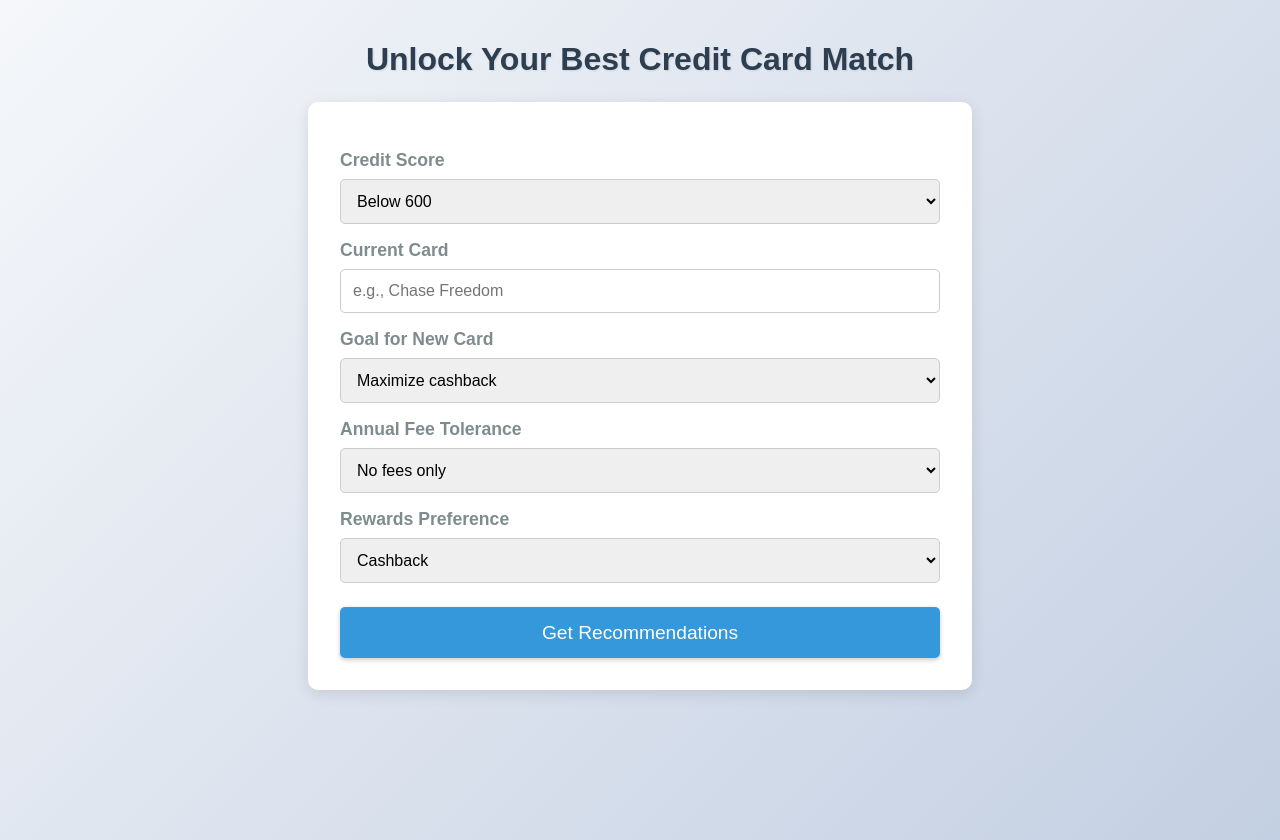
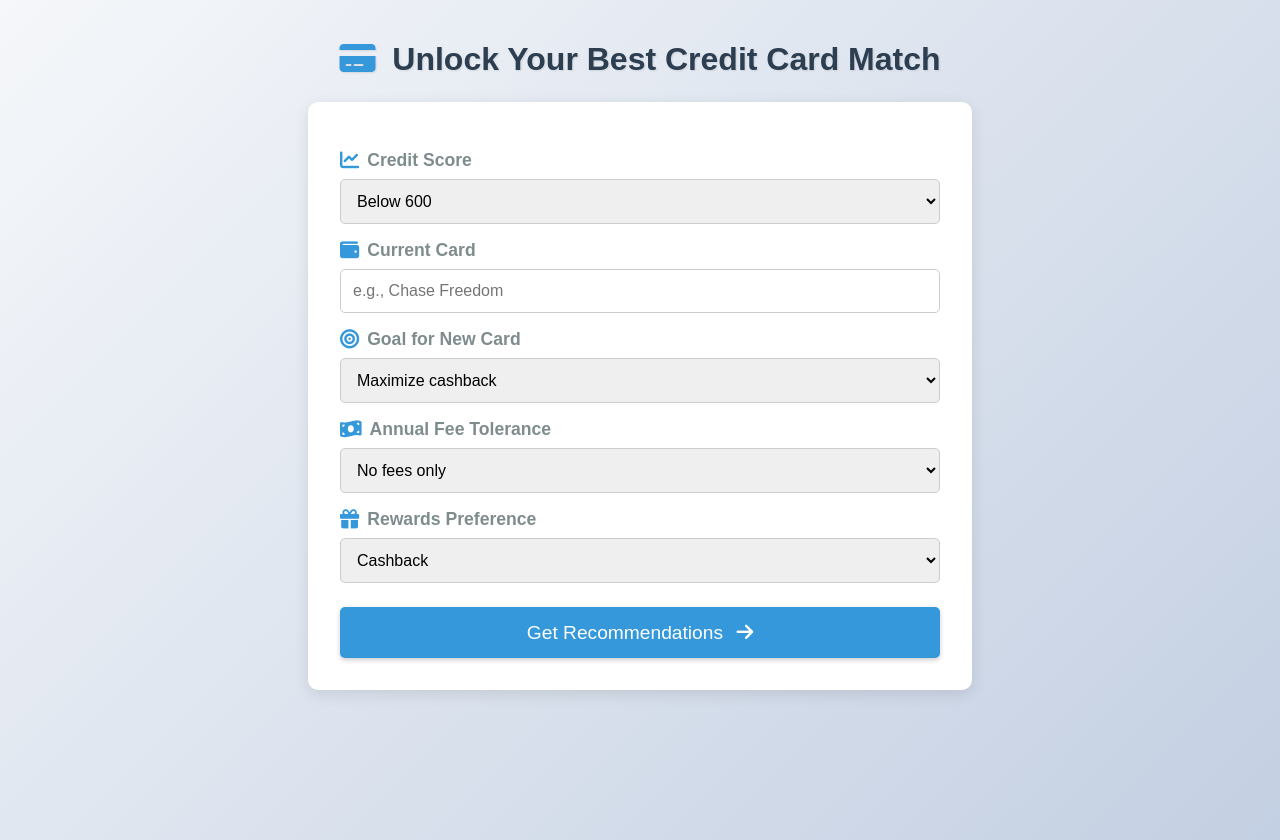
Before and after one commit to Stealth48/credit-card-recommender, a Flask app: page / in a window 1280 px wide. Run offline with Flask 3, Linux system fonts and the light colour scheme.

Commit message:
Added icons and visuals

```diff
--- a/templates/index.html
+++ b/templates/index.html
@@ -2,7 +2,8 @@
 <html>
 <head>
     <title>Credit Card Recommender</title>
-    <meta name="viewport" content="width=device-width, initial-scale=1.0"> <!-- Mobile viewport -->
+    <meta name="viewport" content="width=device-width, initial-scale=1.0">
+    <link rel="stylesheet" href="https://cdnjs.cloudflare.com/ajax/libs/font-awesome/6.5.1/css/all.min.css"> <!-- Font Awesome -->
     <style>
         body {
             font-family: 'Arial', sans-serif;
@@ -19,6 +20,10 @@
             margin-bottom: 1.5rem;
             text-shadow: 1px 1px 2px rgba(0, 0, 0, 0.1);
         }
+        h1 i {
+            color: #3498db;
+            margin-right: 0.5rem;
+        }
         .form-container {
             max-width: 600px;
             margin: 0 auto;
@@ -26,13 +31,20 @@
             padding: 2rem;
             border-radius: 10px;
             box-shadow: 0 4px 15px rgba(0, 0, 0, 0.1);
+            position: relative;
         }
         label {
-            display: block;
+            display: flex;
+            align-items: center;
             margin: 1rem 0 0.5rem;
             font-weight: bold;
             color: #7f8c8d;
             font-size: 1.1rem;
+        }
+        label i {
+            margin-right: 0.5rem;
+            color: #3498db;
+            font-size: 1.2rem;
         }
         select, input[type="text"] {
             width: 100%;
@@ -66,6 +78,9 @@
             background: #2980b9;
             transform: translateY(-2px);
         }
+        button i {
+            margin-left: 0.5rem;
+        }
         .error {
             color: #e74c3c;
             text-align: center;
@@ -76,41 +91,24 @@
             padding: 0.5rem;
             border-radius: 5px;
         }
-        /* Mobile adjustments */
         @media (max-width: 480px) {
-            body {
-                padding: 10px;
-            }
-            h1 {
-                font-size: 1.5rem;
-                margin-bottom: 1rem;
-            }
-            .form-container {
-                padding: 1rem;
-            }
-            label {
-                font-size: 1rem;
-                margin: 0.75rem 0 0.25rem;
-            }
-            select, input[type="text"] {
-                font-size: 0.9rem;
-                padding: 0.6rem;
-            }
-            button {
-                font-size: 1rem;
-                padding: 0.75rem;
-            }
+            body { padding: 10px; }
+            h1 { font-size: 1.5rem; margin-bottom: 1rem; }
+            .form-container { padding: 1rem; }
+            label { font-size: 1rem; margin: 0.75rem 0 0.25rem; }
+            select, input[type="text"] { font-size: 0.9rem; padding: 0.6rem; }
+            button { font-size: 1rem; padding: 0.75rem; }
         }
     </style>
 </head>
 <body>
-    <h1>Unlock Your Best Credit Card Match</h1>
+    <h1><i class="fas fa-credit-card"></i> Unlock Your Best Credit Card Match</h1>
     <div class="form-container">
         {% if error %}
-            <p class="error">{{ error }}</p>
+            <p class="error"><i class="fas fa-exclamation-circle"></i> {{ error }}</p>
         {% endif %}
         <form action="/recommend" method="POST">
-            <label for="credit_score">Credit Score</label>
+            <label for="credit_score"><i class="fas fa-chart-line"></i> Credit Score</label>
             <select name="credit_score" id="credit_score">
                 <option value="Below 600">Below 600</option>
                 <option value="600-650">600-650</option>
@@ -119,10 +117,10 @@
                 <option value="750+">750+</option>
             </select>
 
-            <label for="current_card">Current Card</label>
+            <label for="current_card"><i class="fas fa-wallet"></i> Current Card</label>
             <input type="text" name="current_card" id="current_card" placeholder="e.g., Chase Freedom">
 
-            <label for="goal">Goal for New Card</label>
+            <label for="goal"><i class="fas fa-bullseye"></i> Goal for New Card</label>
             <select name="goal" id="goal">
                 <option value="Maximize cashback">Maximize cashback</option>
                 <option value="Travel rewards">Travel rewards</option>
@@ -130,14 +128,14 @@
                 <option value="No fees">No fees</option>
             </select>
 
-            <label for="annual_fee">Annual Fee Tolerance</label>
+            <label for="annual_fee"><i class="fas fa-money-bill-wave"></i> Annual Fee Tolerance</label>
             <select name="annual_fee" id="annual_fee">
                 <option value="No fees only">No fees only</option>
                 <option value="Okay if worth it">Okay if worth it</option>
                 <option value="Don’t care">Don’t care</option>
             </select>
 
-            <label for="rewards_pref">Rewards Preference</label>
+            <label for="rewards_pref"><i class="fas fa-gift"></i> Rewards Preference</label>
             <select name="rewards_pref" id="rewards_pref">
                 <option value="Cashback">Cashback</option>
                 <option value="Points">Points</option>
@@ -145,7 +143,7 @@
                 <option value="No preference">No preference</option>
             </select>
 
-            <button type="submit">Get Recommendations</button>
+            <button type="submit">Get Recommendations <i class="fas fa-arrow-right"></i></button>
         </form>
     </div>
 </body>
```
Also changed, not shown: templates/results.html (+40 -40 lines).
